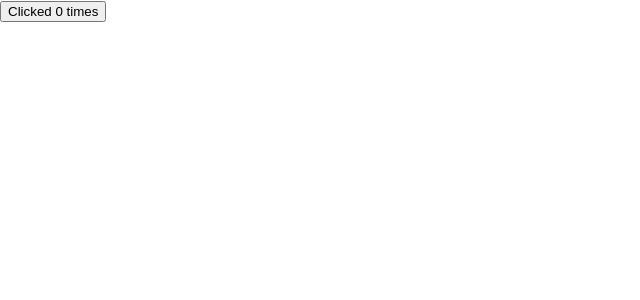
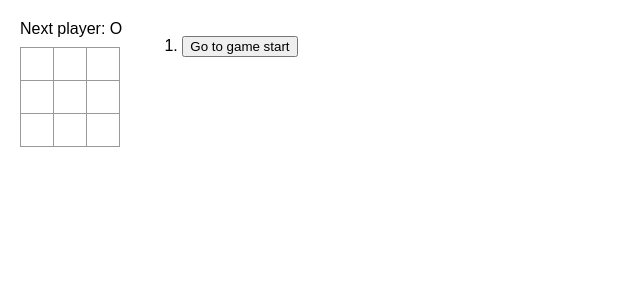
Before and after one commit to OdinWermeille/learning-react, a React (Create React App) app: page / in a window 1280 px wide. Shown: the top 300 px of the page, without its empty margins (0-640 px from the left). Built offline with nearby package versions, Linux system fonts and the light colour scheme.

Commit message:
Completed tic-tac-toe tutorial

```diff
--- a/src/index.css
+++ b/src/index.css
@@ -15,3 +15,50 @@ code {
 .avatar {
   border-radius: 50%;
 }
+
+ul {
+  padding-inline-start: 20px;
+}
+
+* {
+  box-sizing: border-box;
+}
+
+body {
+  font-family: sans-serif;
+  margin: 20px;
+  padding: 0;
+}
+
+.square {
+  background: #fff;
+  border: 1px solid #999;
+  float: left;
+  font-size: 24px;
+  font-weight: bold;
+  line-height: 34px;
+  height: 34px;
+  margin-right: -1px;
+  margin-top: -1px;
+  padding: 0;
+  text-align: center;
+  width: 34px;
+}
+
+.board-row:after {
+  clear: both;
+  content: '';
+  display: table;
+}
+
+.status {
+  margin-bottom: 10px;
+}
+.game {
+  display: flex;
+  flex-direction: row;
+}
+
+.game-info {
+  margin-left: 20px;
+}
--- a/src/index.js
+++ b/src/index.js
@@ -1,7 +1,7 @@
 import React from 'react';
 import ReactDOM from 'react-dom/client';
 import './index.css';
-import App from './setThing';
+import App from './ticTacToe';
 import reportWebVitals from './reportWebVitals';
 
 const root = ReactDOM.createRoot(document.getElementById('root'));
--- /dev/null
+++ b/src/ticTacToe.js
@@ -0,0 +1,82 @@
+import { useState } from "react";
+
+function Square({value, onSquareClick}) {
+  return <button className="square" onClick={onSquareClick}>{value}</button>;
+}
+
+function Board({ currentMove, squares, onPlay }) {
+  const history = [];
+
+  function handleClick(i) {
+    if (squares[i] || calculateWinner(squares)) return;
+    const nextSquares = squares.slice();
+    nextSquares[i] = currentMove%2 ? 'O' : 'X';
+    onPlay(nextSquares);
+  }
+
+  const winner = calculateWinner(squares);
+  let status = winner ? 'Winner : ' + winner : 'Next player: ' + (currentMove%2 ? 'X' : 'O');
+
+  return <>
+    <div className="status">{status}</div>
+    <div className="board-row"><Square value={squares[0]} onSquareClick={() => handleClick(0)}/><Square value={squares[1]} onSquareClick={() => handleClick(1)}/><Square value={squares[2]} onSquareClick={() => handleClick(2)}/></div>
+    <div className="board-row"><Square value={squares[3]} onSquareClick={() => handleClick(3)}/><Square value={squares[4]} onSquareClick={() => handleClick(4)}/><Square value={squares[5]} onSquareClick={() => handleClick(5)}/></div>
+    <div className="board-row"><Square value={squares[6]} onSquareClick={() => handleClick(6)}/><Square value={squares[7]} onSquareClick={() => handleClick(7)}/><Square value={squares[8]} onSquareClick={() => handleClick(8)}/></div>
+  </>
+}
+
+function calculateWinner(squares) {
+  const lines = [
+    [0, 1, 2],
+    [3, 4, 5],
+    [6, 7, 8],
+    [0, 3, 6],
+    [1, 4, 7],
+    [2, 5, 8],
+    [0, 4, 8],
+    [2, 4, 6]
+  ];
+  for (let i = 0; i < lines.length; i++) {
+    const [a, b, c] = lines[i];
+    if (squares[a] && squares[a] === squares[b] && squares[a] === squares[c]) {
+      return squares[a];
+    }
+  }
+  return null;
+}
+
+export default function Game() {
+  let [currentMove, setCurrentMove] = useState(0);
+  const [history, setHistory] = useState([Array(9).fill(null)]);
+  const currentSquares = history[currentMove];
+
+  function handlePlay(nextSquares) {
+    setHistory([...history.slice(0, currentMove + 1), nextSquares]);
+    setCurrentMove(currentMove + 1);
+  }
+
+  function jumpTo(pastMove) {
+    setCurrentMove(pastMove);
+  }
+
+  const moves = history.map((squares, move) => {
+    let description;
+    description = move ? 'Go to move #' + move : 'Go to game start'
+    return (
+      <li key={move}>
+        <button onClick={() => jumpTo(move)}>{description}</button>
+      </li>
+    );
+  });
+
+  return (
+    <div className="game">
+      <div className="game-board">
+        <Board currentMove={currentMove} squares={currentSquares} onPlay={handlePlay}/>
+      </div>
+      <div className="game-info">
+        <ol>{moves}</ol>
+      </div>
+    </div>
+  );
+}
```
